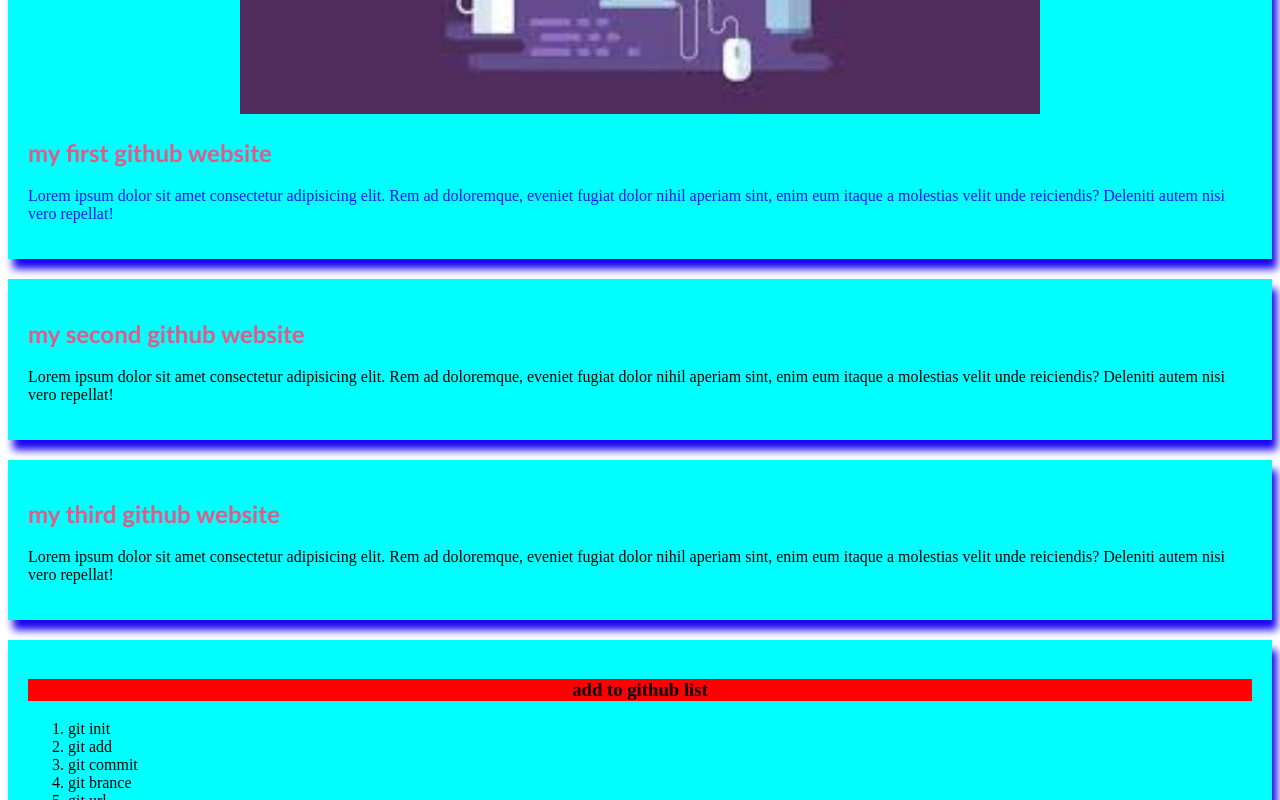
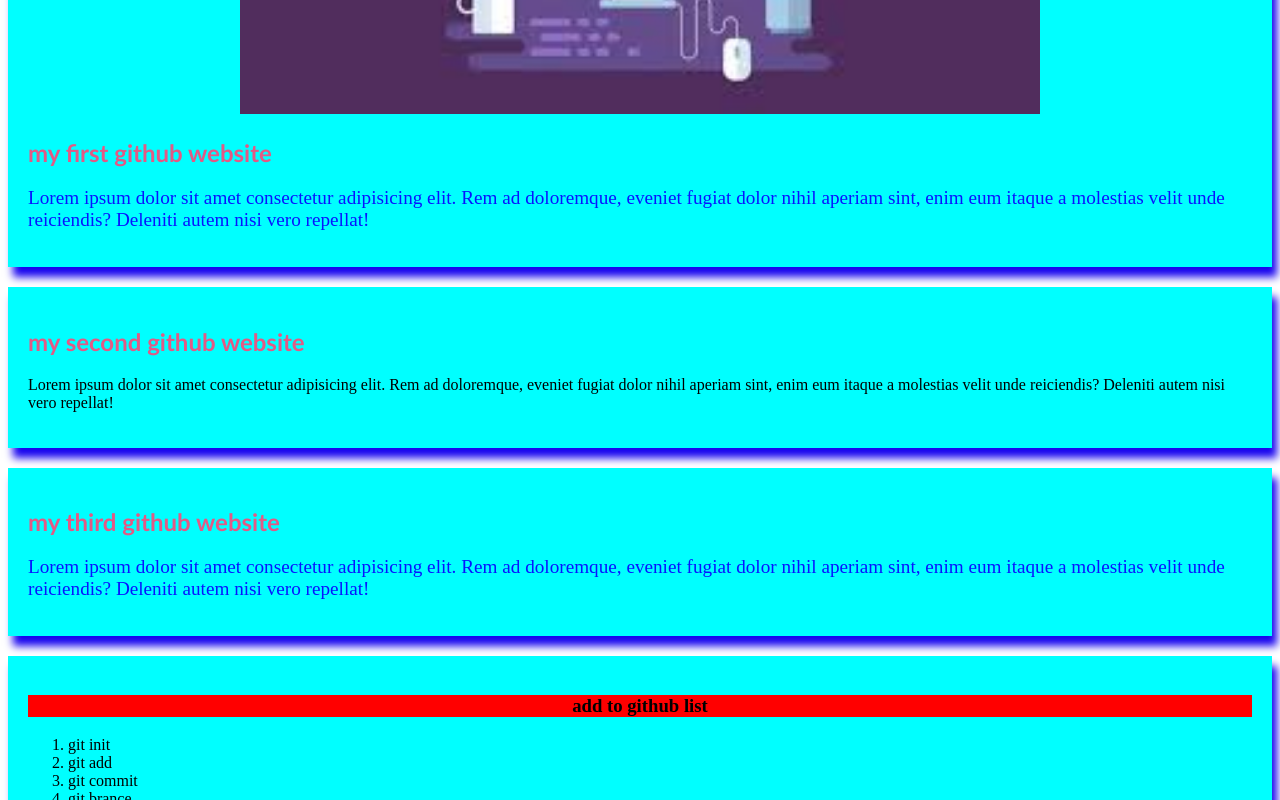
Before and after one commit to Programing360/my-smple-website, a plain HTML site: page index.html in a window 1280 px wide. Shown: the part 396-1196 px from the top of the page. Drawn offline with Linux system fonts and the light colour scheme.

Commit message:
added github website

```diff
--- a/index.html
+++ b/index.html
@@ -24,6 +24,7 @@
        }
        .usp{
         color: rgb(8, 20, 255);
+        font-size: larger;
        }
     </style>
 </head>
@@ -42,7 +43,7 @@
     </div>
     <div>
         <h2 class="sodium">my third github website</h2>
-        <p>Lorem ipsum dolor sit amet consectetur adipisicing elit. Rem ad doloremque, eveniet fugiat dolor nihil aperiam sint, enim eum itaque a molestias velit unde reiciendis? Deleniti autem nisi vero repellat!</p>
+        <p><span class="usp">Lorem ipsum dolor sit amet consectetur adipisicing elit. Rem ad doloremque, eveniet fugiat dolor nihil aperiam sint, enim eum itaque a molestias velit unde reiciendis? Deleniti autem nisi vero repellat!</span></p>
     </div>
     <div>
         <h3 class="provair">add to github list</h3>
```
